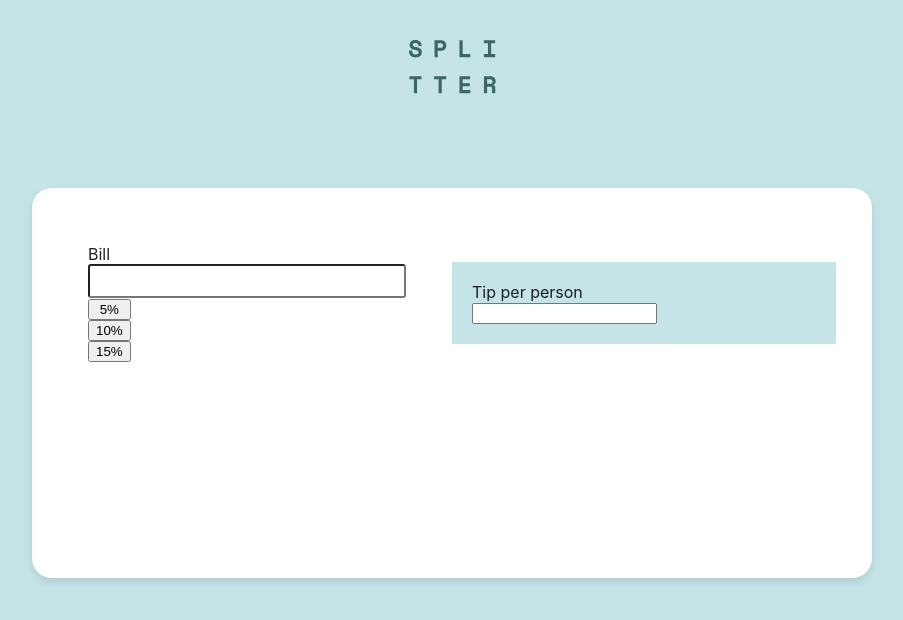
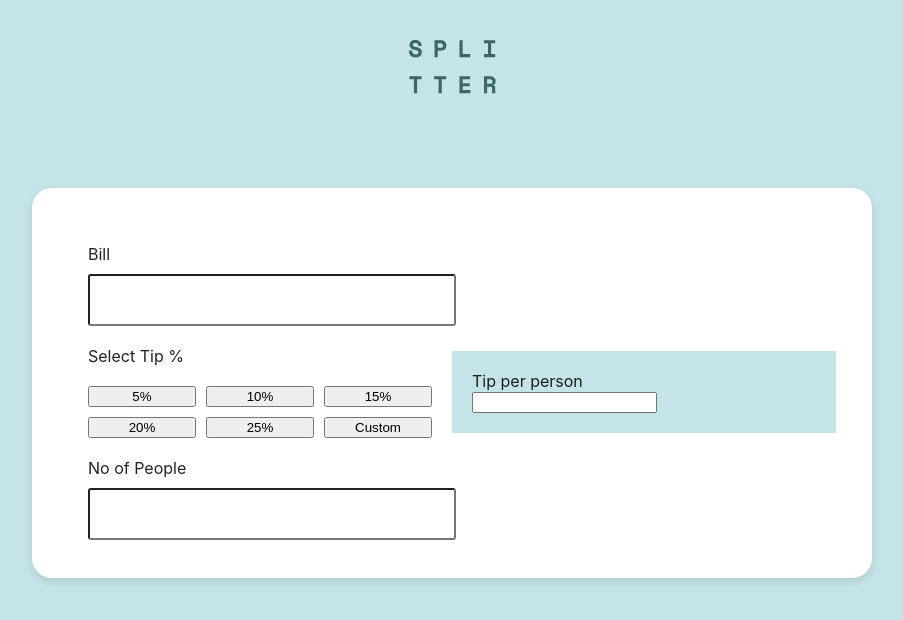
Before and after one commit to deepj98/Tip_calculator, a React (Create React App) app in the folder frontend/: page / in a window 1280 px wide. Shown: the top 620 px of the page, without its empty margins (188-1091 px from the left). Built offline with nearby package versions, Linux system fonts and the light colour scheme.

Commit message:
Updated UI

```diff
--- a/frontend/src/components/dashboard.js
+++ b/frontend/src/components/dashboard.js
@@ -1,10 +1,9 @@
 import React from 'react';
 import Card from '@mui/material/Card';
 import CardContent from '@mui/material/CardContent';
-// import Typography from '@mui/material/Typography';
-// import { CardHeader, FormGroup } from '@mui/material';
 import splitwiser_logo from '/Users/deepshah/Deep_documents/TipApp/frontend/src/assets/splitwiser_logo.svg'
-// import { Grid } from '@mui/material';
+
+
 
 const Dashboard = () => (
     <div style={styles.container}>
@@ -21,14 +20,25 @@
 
                     <div style={styles.leftContent}>
                         <label style={{display: 'block'}} htmlFor='billValue'>Bill</label>
+
+                        <div style={styles.leftInputIcon}>
+
                         <input style={styles.leftInput} type='number' id='billValue' />
+                        </div>
 
+                        <label style={{display:'block', marginTop: '20px'}}> Select Tip %</label>
                         <div style={styles.leftButtonGrid}>
                             <button>5%</button>
                             <button>10%</button>
                             <button>15%</button>
+                            <button>20%</button>
+                            <button>25%</button>
+                            <button>Custom</button>
+                        </div>
 
-                        </div>
+                        <label style={{display: 'block', marginTop:'20px'}} htmlFor='noOfpeople'>No of People</label>
+                        <input style={styles.leftInput} type='number' id='noOfpeople' />
+
                     </div>
 
                     <div style={styles.rightContent}>
@@ -80,25 +90,38 @@
     alignItems: 'center',
 
    },
-
     leftContent: {
     padding:'20px',
     width: '100%',
     textAlign: 'left',
    },
+
    leftInput:{
+    marginTop:'10px',
     textAlign: 'right',
-    width:'90%',
+    width:'100%',
     borderRadius:'3px',
-    fontSize:'24px'
+    fontSize:'24px',
+    padding:'10px',
+   },
+   leftInputIcon:{
+    position: 'relative',
+   },
+
+   leftIcon:{
+    position: 'absolute',
+    left: '10px',
+    top: '50%',
+    transform: 'translateY(-50%)',
+    color:'#00000'
+
    },
 
    leftButtonGrid:{
-    display: 'inline-grid',
-    flexDirection: 'rows',
-
-
-
+    marginTop: '20px',
+    display: 'grid',
+    gridTemplateColumns: 'repeat(3,1fr)',
+    gap:'10px',
    },
 
    rightContent: {
@@ -107,6 +130,7 @@
     textAlign: 'left',
     backgroundColor: '#C5E4E7'
    },
+
    rightInput:{
 
 
```
